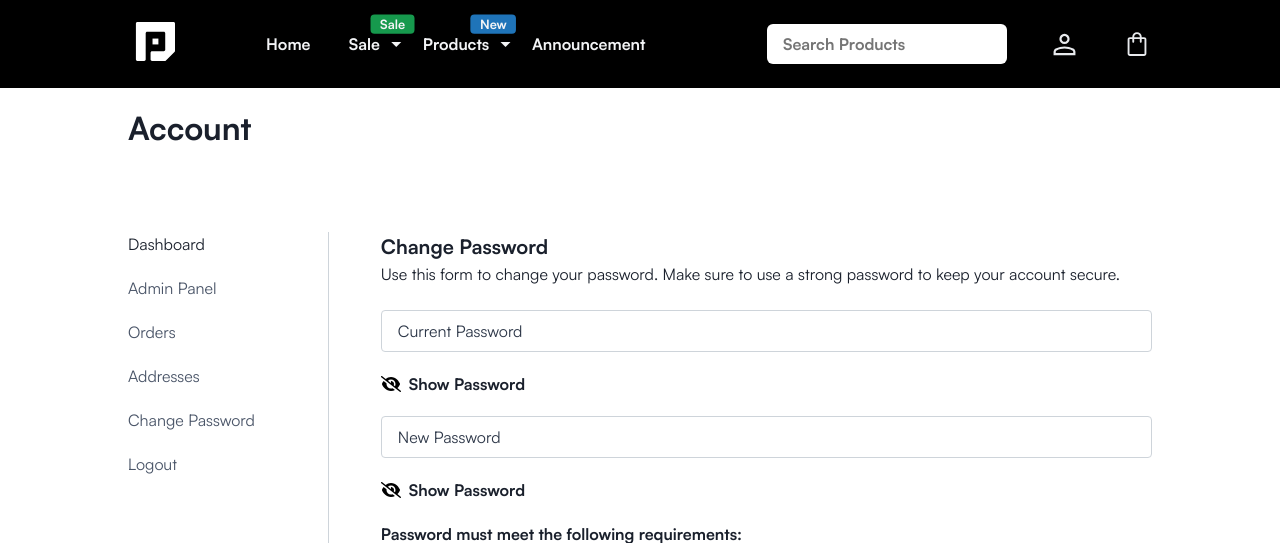
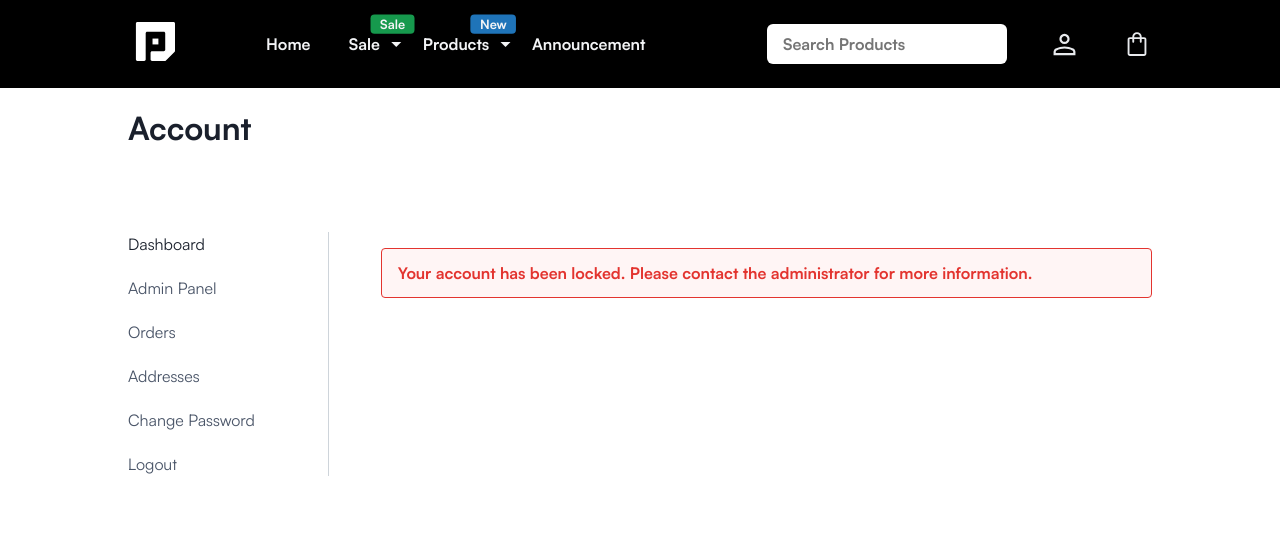
Before and after one commit to AlexisRellon/PixelPlaza, a PHP site: page /accounts/password.php in a window 1280 px wide. Shown: the top 543 px of the page. After the commit the page ends 476 px from the top, so only its background shows below. Run offline with PHP 8.4, Linux system fonts and the light colour scheme; a user stored in the database is signed in.

Commit message:
refactor: Add account lock alert for locked users

```diff
--- a/accounts/password.php
+++ b/accounts/password.php
@@ -130,6 +130,16 @@ if (isset($_SESSION['Email'])) {
             <?php include '../components/accounts-sidepanel.php' ?>
 
             <div class="display flex flex-column">
+                <?php /* Alert the user that the user is Locked */
+                if ($_SESSION['lockedStatus'] == 1) {
+                    echo '
+                    <div class="alert-box alert-danger">
+                        <p>Your account has been locked. Please contact the administrator for more information.</p>
+                    </div>
+                    ';
+                    exit();
+                }
+                ?>
                 <!-- Change Contents for every page under ../accounts -->
 
                 <div class="password-wrapper">
```
